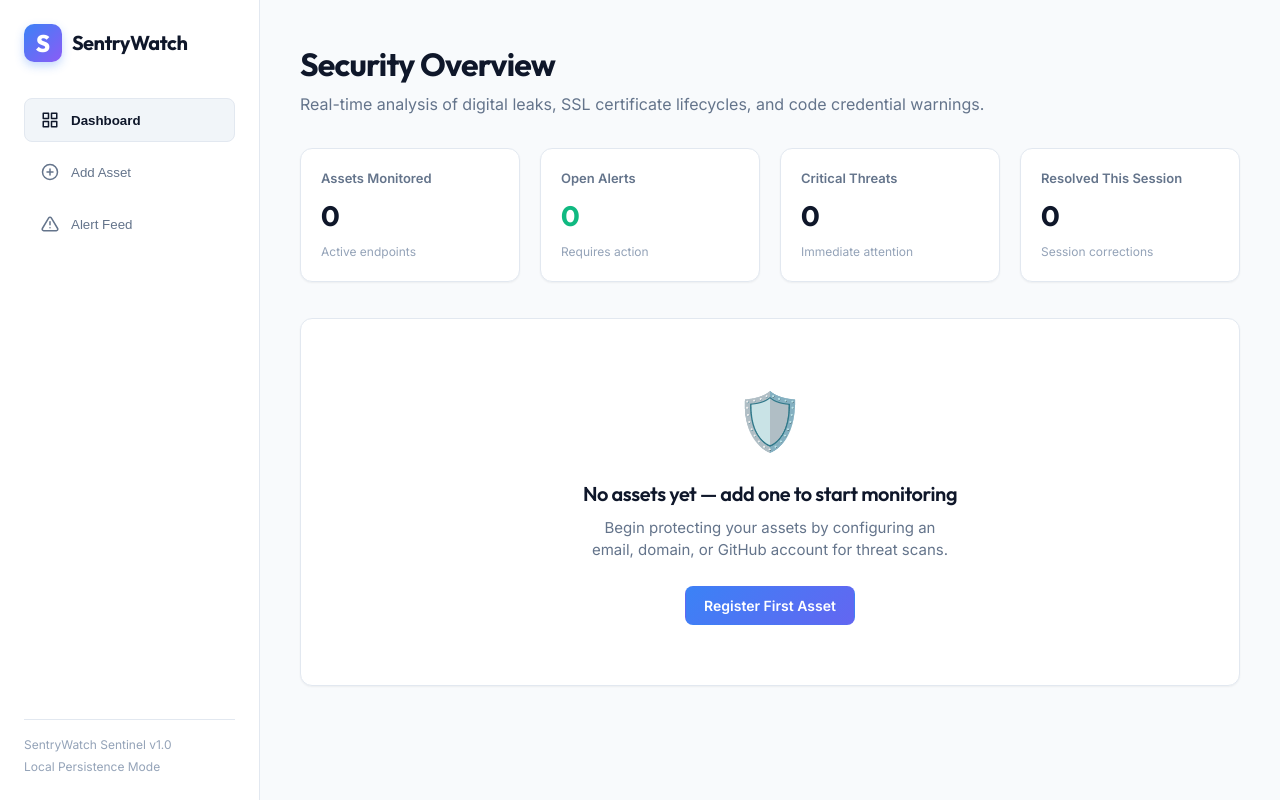
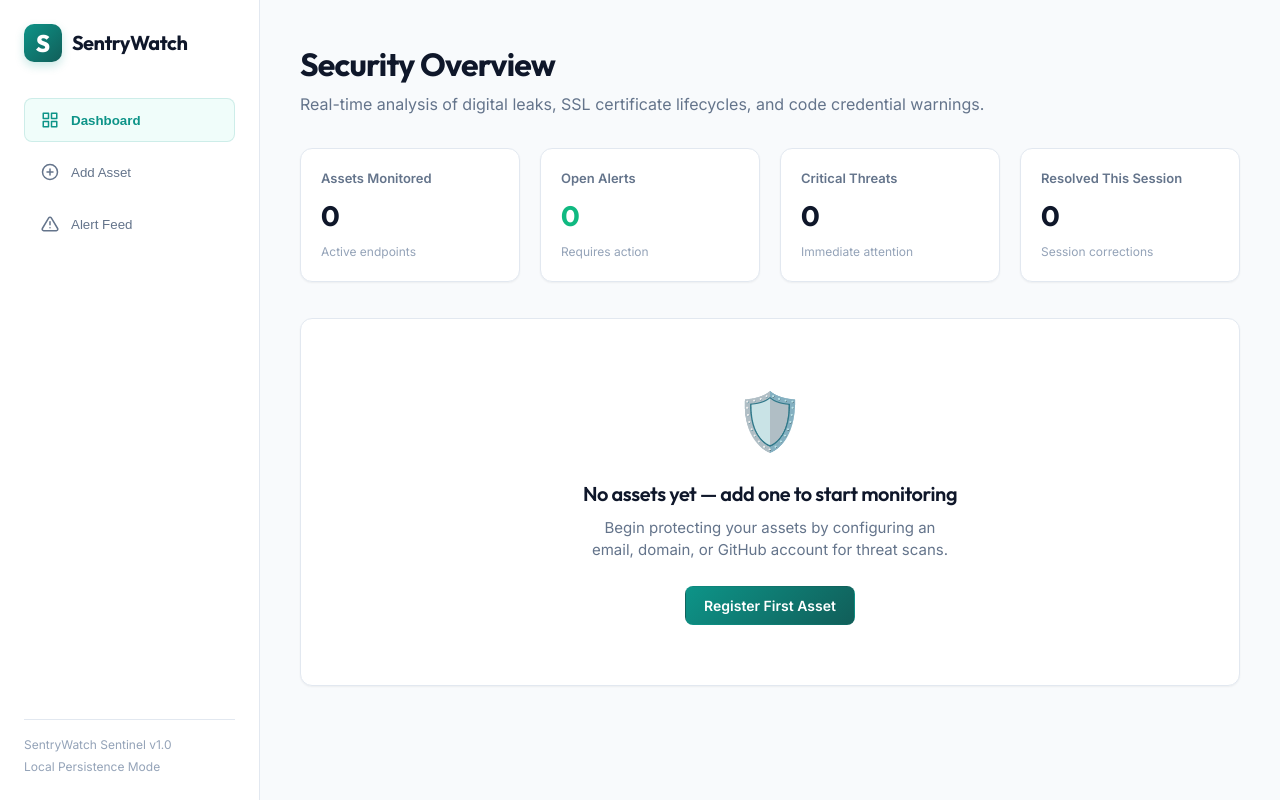
Before and after one commit to rachanakotiyan/SentryWatch, a React (Vite) app: page / in a window 1280 px wide. Built offline with nearby package versions, Linux system fonts and the light colour scheme.

Commit message:
ui changed to teal for better visual

```diff
--- a/src/index.css
+++ b/src/index.css
@@ -22,11 +22,16 @@
   --text-muted: #94a3b8;
   --border-color: #e2e8f0;
 
+  /* Primary / Brand (Teal) */
+  --color-primary: #0D9488; /* main brand teal */
+  --color-primary-pressed: #115E59; /* hover/active */
+  --color-primary-tint: #F0FDFA; /* light tint */
+  --color-primary-contrast: #ffffff; /* text on primary */
   --shadow-sm: 0 1px 2px 0 rgba(0, 0, 0, 0.05);
   --shadow-md: 0 4px 6px -1px rgba(0, 0, 0, 0.05), 0 2px 4px -2px rgba(0, 0, 0, 0.05);
   --shadow-lg: 0 10px 15px -3px rgba(0, 0, 0, 0.04), 0 4px 6px -4px rgba(0, 0, 0, 0.04);
 
-  --focus-ring: 0 0 0 3px rgba(59, 130, 246, 0.4);
+  --focus-ring: 0 0 0 3px rgba(13, 148, 136, 0.36);
 }
 
 @media (prefers-color-scheme: dark) {
@@ -45,7 +50,7 @@
     --shadow-md: 0 4px 6px -1px rgba(0, 0, 0, 0.4), 0 2px 4px -2px rgba(0, 0, 0, 0.4);
     --shadow-lg: 0 10px 15px -3px rgba(0, 0, 0, 0.5), 0 4px 6px -4px rgba(0, 0, 0, 0.5);
 
-    --focus-ring: 0 0 0 3px rgba(59, 130, 246, 0.6);
+    --focus-ring: 0 0 0 3px rgba(13, 148, 136, 0.52);
   }
 }
 
@@ -116,8 +121,8 @@ body {
 
 .brand-icon {
   font-size: 24px;
-  background: linear-gradient(135deg, var(--severity-low), #8b5cf6);
-  color: white;
+  background: linear-gradient(135deg, var(--color-primary), var(--color-primary-pressed));
+  color: var(--color-primary-contrast);
   width: 38px;
   height: 38px;
   border-radius: 10px;
@@ -126,7 +131,7 @@ body {
   justify-content: center;
   font-weight: 800;
   font-family: var(--font-heading);
-  box-shadow: 0 4px 10px rgba(59, 130, 246, 0.3);
+  box-shadow: 0 4px 10px rgba(13, 148, 136, 0.22);
 }
 
 .brand-name {
@@ -178,9 +183,9 @@ body {
 }
 
 .nav-link.active {
-  background-color: var(--bg-hover);
-  color: var(--text-primary);
-  border-color: var(--border-color);
+  background-color: var(--color-primary-tint);
+  color: var(--color-primary);
+  border-color: rgba(13, 148, 136, 0.15);
   font-weight: 600;
 }
 
@@ -248,7 +253,7 @@ body {
 }
 
 .mobile-nav-link.active {
-  color: var(--text-primary);
+  color: var(--color-primary);
   font-weight: 600;
 }
 
@@ -339,12 +344,12 @@ a:focus-visible {
 }
 
 .btn-primary {
-  background: linear-gradient(135deg, var(--severity-low), #6366f1);
-  color: white;
+  background: linear-gradient(135deg, var(--color-primary), var(--color-primary-pressed));
+  color: var(--color-primary-contrast);
 }
 .btn-primary:hover {
-  filter: brightness(1.1);
-  box-shadow: 0 4px 12px rgba(59, 130, 246, 0.2);
+  filter: brightness(1.03);
+  box-shadow: 0 4px 12px rgba(17, 94, 89, 0.22);
 }
 
 .btn-secondary {
--- a/src/pages/Dashboard.jsx
+++ b/src/pages/Dashboard.jsx
@@ -275,7 +275,7 @@ export default function Dashboard({
               <h2 style={{ fontSize: 18, fontWeight: 600, margin: 0 }}>Recent Alerts</h2>
               {alerts.length > 0 && (
                 <button
-                  style={{ background: "none", border: "none", color: "var(--severity-low)", fontWeight: 600, fontSize: 13, cursor: "pointer" }}
+                  style={{ background: "none", border: "none", color: "var(--color-primary)", fontWeight: 600, fontSize: 13, cursor: "pointer" }}
                   onClick={() => navigateToTab("alerts")}
                 >
                   View All
```
